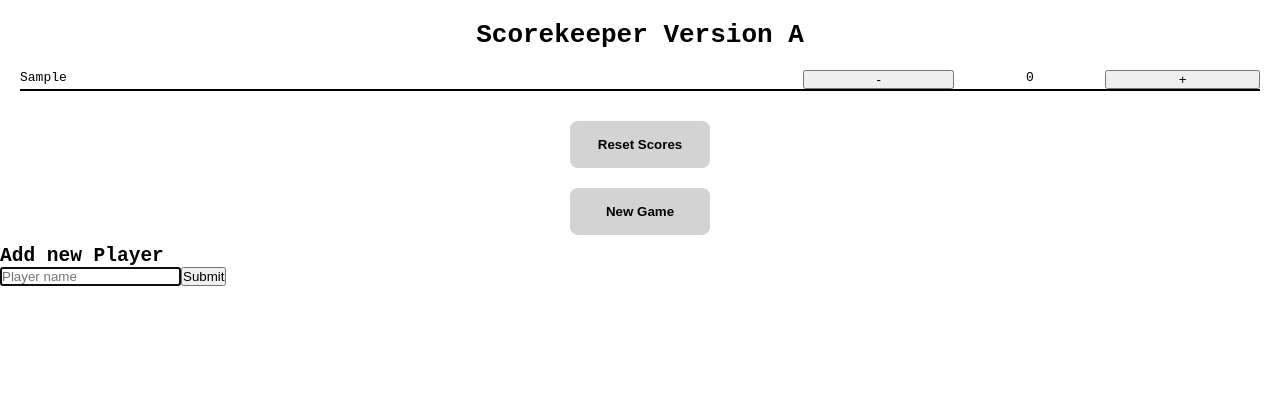
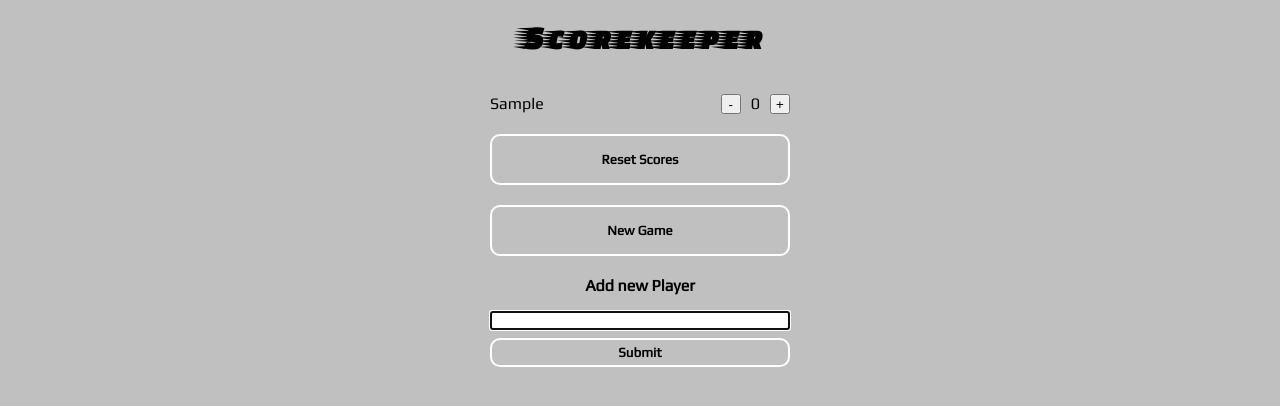
Before and after one commit to bensle/scorekeeper-app, a React (Create React App) app: page / in a window 1280 px wide. Both pictures are taken after typing "Sample" into the empty fields and a click on the button "Submit". Shown: the top 406 px of the page. Built offline with nearby package versions, Linux system fonts and the light colour scheme.

Commit message:
Add Styles

```diff
--- a/public/index.html
+++ b/public/index.html
@@ -24,6 +24,12 @@
       work correctly both with client-side routing and a non-root public URL.
       Learn how to configure a non-root public URL by running `npm run build`.
     -->
+    <link rel="preconnect" href="https://fonts.googleapis.com" />
+    <link rel="preconnect" href="https://fonts.gstatic.com" crossorigin />
+    <link
+      href="https://fonts.googleapis.com/css2?family=Faster+One&family=Play&display=swap"
+      rel="stylesheet"
+    />
     <title>React App</title>
   </head>
   <body>
--- a/src/App.js
+++ b/src/App.js
@@ -105,11 +105,15 @@ export default App;
 
 const AppContainer = styled.div`
   display: grid;
+  margin: 0 auto;
+  gap: 20px;
+
+  width: 300px;
 `;
 
 const PlayerList = styled.ul`
   display: grid;
   list-style: none;
   gap: 10px;
-  margin: 0 20px 20px 20px;
+  /* margin: 0 20px 20px 20px; */
 `;
--- a/src/Button.js
+++ b/src/Button.js
@@ -5,10 +5,15 @@ export default function Button({ onClick, children }) {
 
 const ResetButton = styled.button`
   width: 9rem;
-  margin: 0.5rem auto;
   padding: 1rem 1.5rem;
   font-weight: bold;
   border: solid 2px white;
   border-radius: 10px;
-  background-color: lightgray;
+  background-color: silver;
+  width: 100%;
+  font-family: inherit;
+  &:hover {
+    background-color: crimson;
+    transition: 1s;
+  }
 `;
--- a/src/Heading.js
+++ b/src/Heading.js
@@ -1,12 +1,12 @@
 import styled from 'styled-components';
 
 export default function Heading() {
-  return (
-    <StyledHeading className="Heading">Scorekeeper Version A</StyledHeading>
-  );
+  return <StyledHeading className="Heading">Scorekeeper</StyledHeading>;
 }
 
 const StyledHeading = styled.h1`
   text-align: center;
   margin: 20px;
+  font-size: 2rem;
+  font-family: 'Faster One', cursive;
 `;
--- a/src/Player.js
+++ b/src/Player.js
@@ -11,26 +11,33 @@ export default function Player({
   return (
     <PlayerList>
       <PlayerName>{player}</PlayerName>
-      <button onClick={onDecreaseScore} className="Player__button">
+      <StyledListButton onClick={onDecreaseScore} className="Player__button">
         -
-      </button>
+      </StyledListButton>
       <PlayerScore className="Player__score">{score}</PlayerScore>
-      <button onClick={onIncreaseScore} className="Player__button">
+      <StyledListButton onClick={onIncreaseScore} className="Player__button">
         +
-      </button>
+      </StyledListButton>
     </PlayerList>
   );
 }
 
 const PlayerList = styled.li`
-  display: grid;
-  grid-auto-flow: column;
-  border-bottom: solid 2px;
+  display: flex;
+  justify-content: end;
+  gap: 10px;
 `;
 
 const PlayerName = styled.span`
-  width: 50vw;
+  margin-right: auto;
 `;
 const PlayerScore = styled.span`
   text-align: center;
 `;
+const StyledListButton = styled.button`
+  width: 20px;
+  height: 20px;
+  &:hover {
+    background-color: crimson;
+  }
+`;
--- a/src/PlayerForm.js
+++ b/src/PlayerForm.js
@@ -1,3 +1,4 @@
+import styled from 'styled-components';
 export default function PlayerForm({ onCreatePlayer }) {
   function onSubmit(event) {
     event.preventDefault();
@@ -12,16 +13,40 @@ export default function PlayerForm({ onCreatePlayer }) {
   }
 
   return (
-    <form className="PlayerForm" aria-labelledby="Player" onSubmit={onSubmit}>
-      <h2 id="Player"> Add new Player</h2>
+    <StyledPlayerForm
+      className="PlayerForm"
+      aria-labelledby="Player"
+      onSubmit={onSubmit}
+    >
+      <StyledInputHeading id="Player"> Add new Player</StyledInputHeading>
       <label className="Playerform__label" htmlFor="name"></label>
-      <input
-        className="Playerform__input"
-        type="text"
-        id="name"
-        placeholder="Player name"
-      />
-      <button>Submit</button>
-    </form>
+      <input className="Playerform__input" type="text" id="name" />
+      <StyledSubmitButton>Submit</StyledSubmitButton>
+    </StyledPlayerForm>
   );
 }
+
+const StyledPlayerForm = styled.form`
+  display: grid;
+  gap: 8px;
+`;
+
+const StyledInputHeading = styled.h2`
+  text-align: center;
+  font-size: 1rem;
+`;
+
+const StyledSubmitButton = styled.button`
+  font-family: inherit;
+  width: 9rem;
+  padding: 0.3rem;
+  font-weight: bold;
+  border: solid 2px white;
+  border-radius: 10px;
+  background-color: silver;
+  width: 100%;
+  &:hover {
+    background-color: crimson;
+    transition: 1s;
+  }
+`;
--- a/src/globalStyles.js
+++ b/src/globalStyles.js
@@ -8,8 +8,8 @@ const GlobalStyle = createGlobalStyle`
     padding: 0;
   }
   body {
-    /* height: 100vh; */
-    font-family: monospace;
+    font-family: 'Play', sans-serif;
+    background-color:silver;
     -webkit-font-smoothing: antialiased;
     -moz-osx-font-smoothing: grayscale;
   }
```
